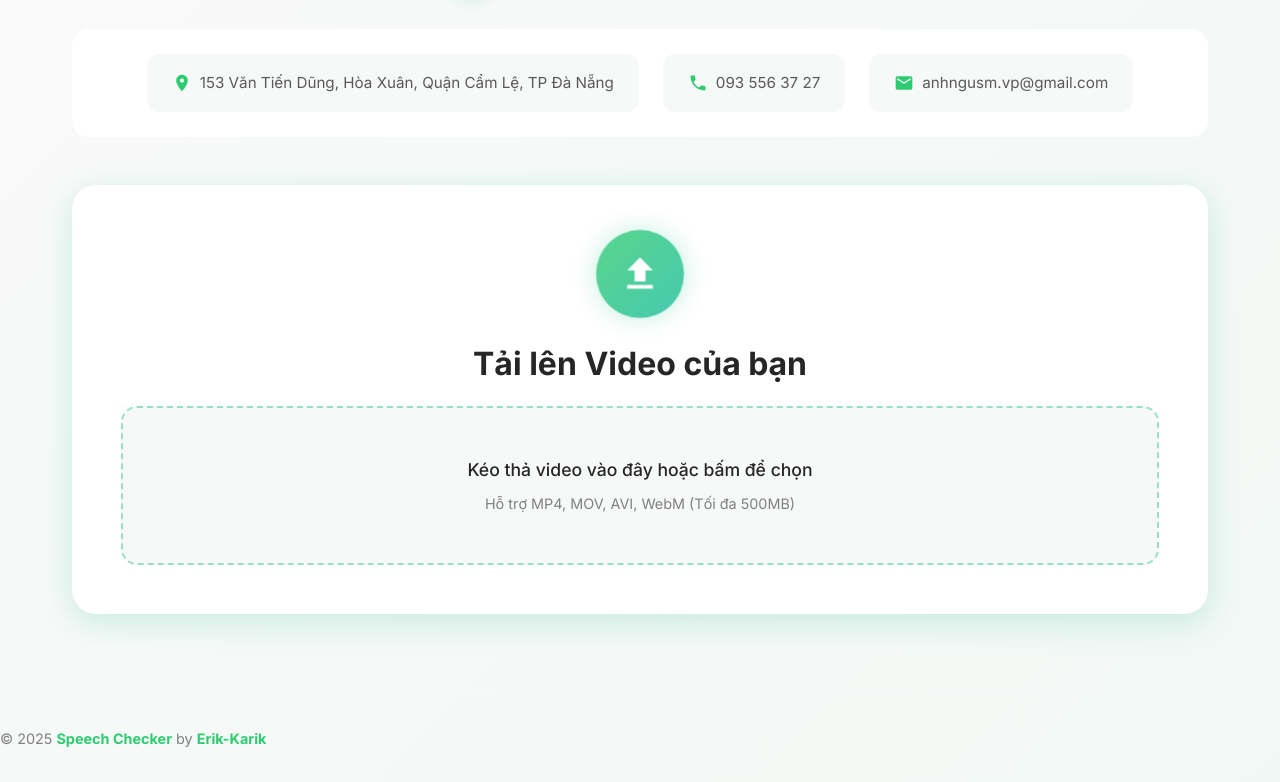
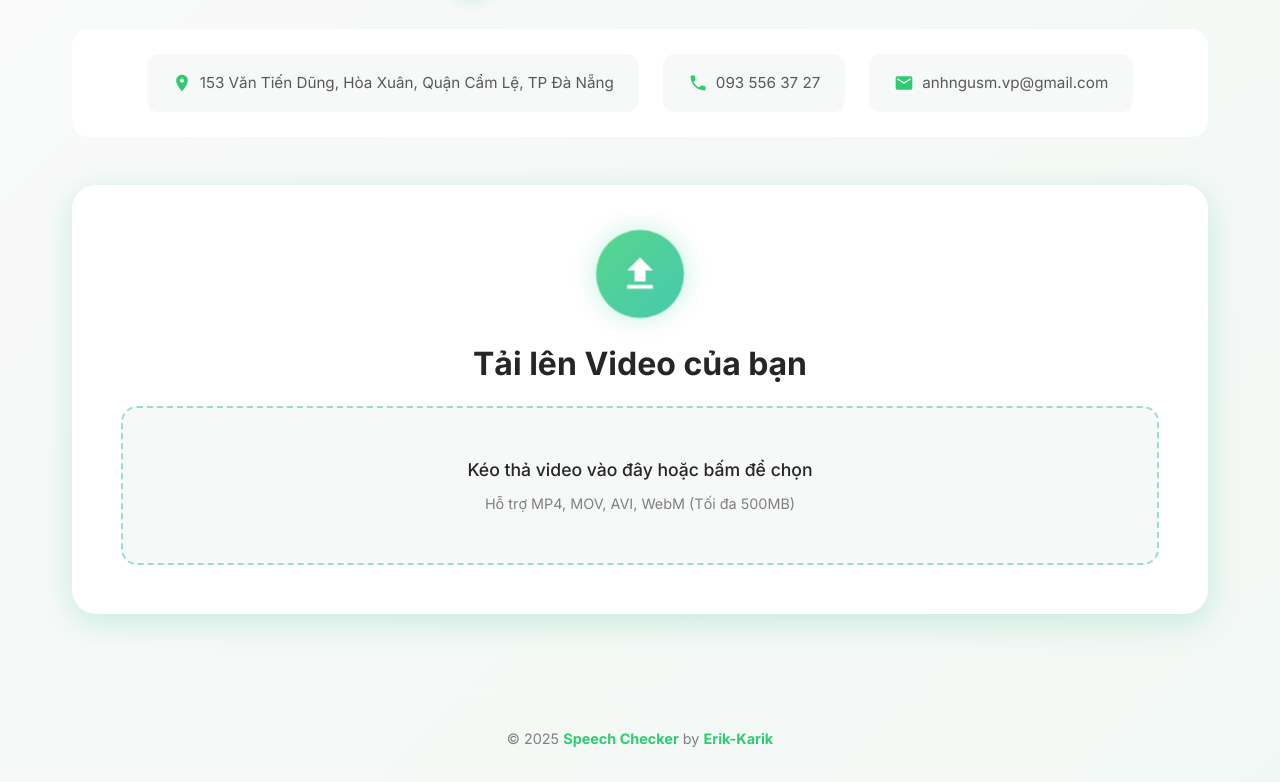
Before and after one commit to vinhnguyenthanhdn/smcenter, a website: page index.html in a window 1280 px wide. Shown: the part 423-1205 px from the top of the page. Drawn offline with Linux system fonts and the light colour scheme.

Commit message:
style: Force center footer with Flexbox

```diff
--- a/styles.css
+++ b/styles.css
@@ -802,14 +802,20 @@ body {
 }
 
 .footer {
-    text-align: center;
+    display: flex;
+    justify-content: center;
+    align-items: center;
+    width: 100%;
     margin-top: var(--spacing-xl);
     padding-bottom: var(--spacing-lg);
 }
 
 .footer-text {
+    text-align: center;
     color: var(--text-tertiary);
     font-size: 0.9rem;
+    width: 100%;
+    margin: 0;
 }
 
 .highlight-text {
```
